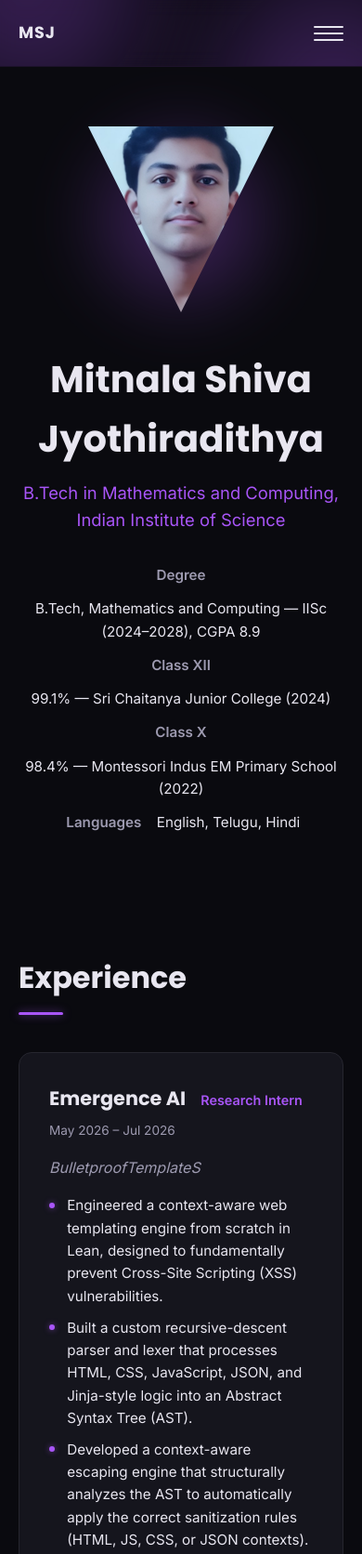
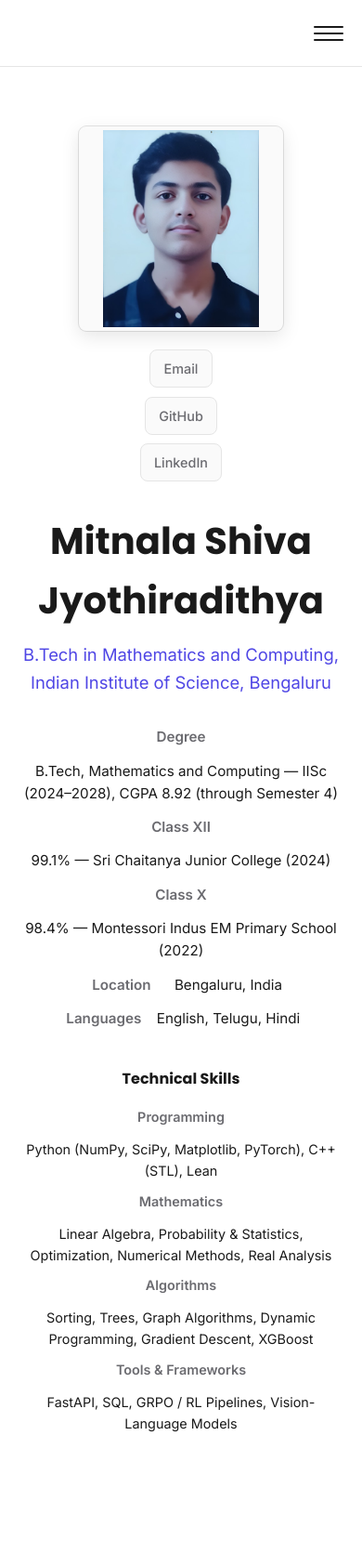
Before and after one commit to msja1729/Adithya, a plain HTML site: page index.html in a window 390 px wide. Shown: the top 1672 px of the page at 93% size. Drawn offline with Linux system fonts and the light colour scheme.

Commit message:
Redesign to light theme and update content from latest CV
Switch from dark/purple-glow theme to a white, flat, minimal light
theme per the approved SPEC. Move the profile photo to a square shape
in the top-left with social links underneath, remove the nav logo,
and fix photo cropping. Update Experience, Projects, Achievements,
and add a Technical Skills section using content from CV_Latest (3).pdf.

Co-Authored-By: Claude Sonnet 5 <noreply@anthropic.com>

```diff
--- a/css/style.css
+++ b/css/style.css
@@ -1,13 +1,14 @@
 :root {
-  --bg: #0a0a0f;
-  --surface: #15151d;
-  --surface-hover: #1c1c26;
-  --border: #26262f;
-  --text: #e8e6f0;
-  --text-muted: #9d9ab0;
-  --accent: #a855f7;
-  --accent-soft: rgba(168, 85, 247, 0.35);
-  --accent-glow: rgba(168, 85, 247, 0.55);
+  --bg: #ffffff;
+  --surface: #fafafa;
+  --surface-hover: #f3f3f5;
+  --border: #e5e5e5;
+  --text: #1a1a1a;
+  --text-muted: #6b6b70;
+  --accent: #4f46e5;
+  --accent-soft: rgba(79, 70, 229, 0.12);
+  --shadow: 0 1px 3px rgba(0, 0, 0, 0.08);
+  --shadow-hover: 0 6px 20px rgba(0, 0, 0, 0.1);
   --nav-height: 4.5rem;
 }
 
@@ -51,55 +52,20 @@ ul {
   top: 0;
   z-index: 100;
   height: var(--nav-height);
-  background: rgba(10, 10, 15, 0.55);
+  background: rgba(255, 255, 255, 0.85);
   backdrop-filter: blur(10px);
   -webkit-backdrop-filter: blur(10px);
-  border-bottom: 1px solid rgba(168, 85, 247, 0.12);
-  overflow: hidden;
-}
-
-.navbar::before,
-.navbar::after {
-  content: "";
-  position: absolute;
-  width: 260px;
-  height: 260px;
-  border-radius: 50%;
-  filter: blur(60px);
-  pointer-events: none;
-  opacity: 0.5;
-}
-
-.navbar::before {
-  top: -140px;
-  left: -100px;
-  background: var(--accent-glow);
-}
-
-.navbar::after {
-  bottom: -160px;
-  right: -100px;
-  background: var(--accent-glow);
+  border-bottom: 1px solid var(--border);
 }
 
 .navbar-inner {
-  position: relative;
-  z-index: 1;
   max-width: 1200px;
   height: 100%;
   margin: 0 auto;
   padding: 0 1.5rem;
   display: flex;
   align-items: center;
-  justify-content: space-between;
-}
-
-.nav-logo {
-  font-family: 'Poppins', sans-serif;
-  font-weight: 700;
-  font-size: 1.1rem;
-  letter-spacing: 0.05em;
-  color: var(--text);
+  justify-content: center;
 }
 
 .nav-links {
@@ -124,7 +90,6 @@ ul {
   width: 100%;
   height: 2px;
   background: var(--accent);
-  box-shadow: 0 0 8px var(--accent-glow);
   transform: scaleX(0);
   transform-origin: left;
   transition: transform 0.25s ease;
@@ -145,15 +110,15 @@ ul {
   font-weight: 600;
   padding: 0.5rem 1.1rem;
   border-radius: 999px;
-  border: 1px solid var(--accent-soft);
-  color: var(--text);
-  background: rgba(168, 85, 247, 0.08);
-  transition: box-shadow 0.25s ease, background 0.25s ease;
+  border: 1px solid var(--accent);
+  color: var(--accent);
+  background: transparent;
+  transition: box-shadow 0.25s ease, background 0.25s ease, color 0.25s ease;
 }
 
 .nav-resume:hover {
-  background: rgba(168, 85, 247, 0.18);
-  box-shadow: 0 0 16px var(--accent-soft);
+  background: var(--accent);
+  color: #ffffff;
 }
 
 .nav-toggle {
@@ -213,44 +178,59 @@ ul {
   margin-top: 0.75rem;
   background: var(--accent);
   border-radius: 2px;
-  box-shadow: 0 0 10px var(--accent-glow);
 }
 
 /* ---------- Hero / About ---------- */
 
 .hero {
   display: flex;
-  align-items: center;
+  align-items: flex-start;
   gap: 4rem;
-  min-height: calc(100vh - var(--nav-height));
   padding-top: 4rem;
   padding-bottom: 4rem;
 }
 
-.hero-photo-wrap {
-  position: relative;
+.hero-photo-col {
   flex-shrink: 0;
-  width: 280px;
-  height: 280px;
-}
-
-.hero-photo-glow {
-  position: absolute;
-  inset: -30px;
-  background: radial-gradient(circle, var(--accent-glow) 0%, transparent 70%);
-  filter: blur(30px);
-  opacity: 0.7;
-  z-index: 0;
+  display: flex;
+  flex-direction: column;
+  align-items: flex-start;
+  gap: 1.25rem;
+  width: 220px;
 }
 
 .hero-photo {
-  position: relative;
-  z-index: 1;
+  width: 220px;
+  height: 220px;
+  border-radius: 8px;
+  object-fit: contain;
+  background: var(--surface);
+  border: 4px solid var(--surface);
+  box-shadow: var(--shadow-hover), 0 0 0 1px var(--border);
+}
+
+.social-links {
+  display: flex;
+  flex-direction: column;
+  gap: 0.6rem;
   width: 100%;
-  height: 100%;
-  object-fit: cover;
-  clip-path: polygon(0 0, 100% 0, 50% 100%);
-  filter: drop-shadow(0 0 24px var(--accent-soft));
+}
+
+.social-link {
+  font-size: 0.9rem;
+  font-weight: 500;
+  color: var(--text-muted);
+  padding: 0.5rem 0.9rem;
+  border: 1px solid var(--border);
+  border-radius: 8px;
+  background: var(--surface);
+  transition: color 0.2s ease, border-color 0.2s ease, background 0.2s ease;
+}
+
+.social-link:hover {
+  color: var(--accent);
+  border-color: var(--accent);
+  background: var(--accent-soft);
 }
 
 .hero-content {
@@ -293,6 +273,42 @@ ul {
   color: var(--text);
 }
 
+/* ---------- Skills ---------- */
+
+.skills {
+  margin-top: 2.5rem;
+}
+
+.skills-heading {
+  font-size: 1rem;
+  font-weight: 700;
+  color: var(--text);
+  margin-bottom: 1rem;
+}
+
+.skills-list {
+  display: flex;
+  flex-direction: column;
+  gap: 0.6rem;
+}
+
+.skills-list li {
+  display: flex;
+  gap: 0.75rem;
+  font-size: 0.9rem;
+  flex-wrap: wrap;
+}
+
+.skill-label {
+  min-width: 130px;
+  color: var(--text-muted);
+  font-weight: 600;
+}
+
+.skill-value {
+  color: var(--text);
+}
+
 /* ---------- Cards (Experience / Projects) ---------- */
 
 .card {
@@ -300,13 +316,17 @@ ul {
   border: 1px solid var(--border);
   border-radius: 14px;
   padding: 2rem;
-  transition: box-shadow 0.3s ease, border-color 0.3s ease, background 0.3s ease;
+  box-shadow: var(--shadow);
+  transition: box-shadow 0.25s ease, border-color 0.25s ease;
+}
+
+.card + .card {
+  margin-top: 1.5rem;
 }
 
 .card:hover {
-  border-color: var(--accent-soft);
-  background: var(--surface-hover);
-  box-shadow: 0 0 30px -8px var(--accent-soft);
+  border-color: var(--accent);
+  box-shadow: var(--shadow-hover);
 }
 
 .card-header {
@@ -362,7 +382,6 @@ ul {
   height: 6px;
   border-radius: 50%;
   background: var(--accent);
-  box-shadow: 0 0 6px var(--accent-glow);
 }
 
 /* ---------- Achievements ---------- */
@@ -380,6 +399,7 @@ ul {
   border: 1px solid var(--border);
   border-radius: 10px;
   font-size: 0.95rem;
+  box-shadow: var(--shadow);
 }
 
 .achievement-list li::before {
@@ -392,7 +412,12 @@ ul {
   height: 6px;
   border-radius: 50%;
   background: var(--accent);
-  box-shadow: 0 0 6px var(--accent-glow);
+}
+
+.subsection-title {
+  font-size: 1.2rem;
+  color: var(--text);
+  margin: 3rem 0 1.5rem;
 }
 
 /* ---------- Personal Interests (placeholder) ---------- */
@@ -407,19 +432,10 @@ ul {
 .footer {
   display: flex;
   justify-content: center;
-  gap: 2rem;
   padding: 3rem 1.5rem 4rem;
   border-top: 1px solid var(--border);
-}
-
-.footer-link {
   color: var(--text-muted);
-  font-size: 0.9rem;
-  transition: color 0.2s ease;
-}
-
-.footer-link:hover {
-  color: var(--accent);
+  font-size: 0.85rem;
 }
 
 /* ---------- Responsive ---------- */
@@ -427,6 +443,7 @@ ul {
 @media (max-width: 768px) {
   .navbar-inner {
     padding: 0 1.25rem;
+    justify-content: flex-end;
   }
 
   .nav-toggle {
@@ -442,8 +459,8 @@ ul {
     align-items: flex-start;
     gap: 1.25rem;
     padding: 1.5rem;
-    background: rgba(10, 10, 15, 0.97);
-    border-bottom: 1px solid rgba(168, 85, 247, 0.15);
+    background: rgba(255, 255, 255, 0.98);
+    border-bottom: 1px solid var(--border);
     transform: translateY(-8px);
     opacity: 0;
     visibility: hidden;
@@ -464,17 +481,23 @@ ul {
 
   .hero {
     flex-direction: column;
+    align-items: center;
     text-align: center;
     padding-top: 3rem;
-    gap: 2.5rem;
+    gap: 2rem;
   }
 
-  .hero-photo-wrap {
-    width: 200px;
-    height: 200px;
+  .hero-photo-col {
+    align-items: center;
+    width: 100%;
   }
 
-  .hero-facts li {
+  .social-links {
+    align-items: center;
+  }
+
+  .hero-facts li,
+  .skills-list li {
     justify-content: center;
   }
 
--- a/index.html
+++ b/index.html
@@ -13,10 +13,8 @@
 
 <header class="navbar">
   <div class="navbar-inner">
-    <a href="#about" class="nav-logo">MSJ</a>
-
     <nav class="nav-links" id="navLinks">
-      <a href="#about" class="nav-link">About</a>
+      <a href="#about" class="nav-link">About Me</a>
       <a href="#experience" class="nav-link">Experience</a>
       <a href="#projects" class="nav-link">Projects</a>
       <a href="#achievements" class="nav-link">Achievements</a>
@@ -35,26 +33,54 @@
 <main>
 
   <section id="about" class="section hero">
-    <div class="hero-photo-wrap">
-      <div class="hero-photo-glow"></div>
+    <div class="hero-photo-col">
       <img src="assets/profile-photo.png" alt="Mitnala Shiva Jyothiradithya" class="hero-photo">
+      <div class="social-links">
+        <a href="mailto:jyothiradit1@iisc.ac.in" class="social-link">Email</a>
+        <a href="https://github.com/msja1729" class="social-link" target="_blank" rel="noopener">GitHub</a>
+        <a href="#" class="social-link" data-placeholder="true">LinkedIn</a>
+      </div>
     </div>
 
     <div class="hero-content">
       <h1 class="hero-name">Mitnala Shiva Jyothiradithya</h1>
-      <p class="hero-title">B.Tech in Mathematics and Computing, Indian Institute of Science</p>
+      <p class="hero-title">B.Tech in Mathematics and Computing, Indian Institute of Science, Bengaluru</p>
 
       <ul class="hero-facts">
-        <li><span class="fact-label">Degree</span><span class="fact-value">B.Tech, Mathematics and Computing — IISc (2024–2028), CGPA 8.9</span></li>
+        <li><span class="fact-label">Degree</span><span class="fact-value">B.Tech, Mathematics and Computing — IISc (2024–2028), CGPA 8.92 (through Semester 4)</span></li>
         <li><span class="fact-label">Class XII</span><span class="fact-value">99.1% — Sri Chaitanya Junior College (2024)</span></li>
         <li><span class="fact-label">Class X</span><span class="fact-value">98.4% — Montessori Indus EM Primary School (2022)</span></li>
+        <li><span class="fact-label">Location</span><span class="fact-value">Bengaluru, India</span></li>
         <li><span class="fact-label">Languages</span><span class="fact-value">English, Telugu, Hindi</span></li>
       </ul>
+
+      <div class="skills">
+        <h2 class="skills-heading">Technical Skills</h2>
+        <ul class="skills-list">
+          <li><span class="skill-label">Programming</span><span class="skill-value">Python (NumPy, SciPy, Matplotlib, PyTorch), C++ (STL), Lean</span></li>
+          <li><span class="skill-label">Mathematics</span><span class="skill-value">Linear Algebra, Probability &amp; Statistics, Optimization, Numerical Methods, Real Analysis</span></li>
+          <li><span class="skill-label">Algorithms</span><span class="skill-value">Sorting, Trees, Graph Algorithms, Dynamic Programming, Gradient Descent, XGBoost</span></li>
+          <li><span class="skill-label">Tools &amp; Frameworks</span><span class="skill-value">FastAPI, SQL, GRPO / RL Pipelines, Vision-Language Models</span></li>
+        </ul>
+      </div>
     </div>
   </section>
 
   <section id="experience" class="section">
     <h2 class="section-title">Experience</h2>
+
+    <div class="card">
+      <div class="card-header">
+        <h3 class="card-title">FSID, Indian Institute of Science</h3>
+        <span class="card-role">Software Engineering Intern</span>
+        <span class="card-date">Nov 2025 – Dec 2025</span>
+      </div>
+      <ul class="card-list">
+        <li>Spearheaded the creation of <strong>Alumni Net</strong>, an integrated platform designed to foster academic and professional networking within ProblemNet.</li>
+        <li>Designed and implemented the end-to-end user flow allowing users to submit complex technical problem statements and immediately receive a curated list of matching alumni profiles.</li>
+        <li>Integrated the Alumni Net feature into the larger ProblemNet architecture, enhancing the platform's overall utility for academic problem-solving.</li>
+      </ul>
+    </div>
 
     <div class="card">
       <div class="card-header">
@@ -64,10 +90,10 @@
       </div>
       <p class="card-project-name">BulletproofTemplateS</p>
       <ul class="card-list">
-        <li>Engineered a context-aware web templating engine from scratch in Lean, designed to fundamentally prevent Cross-Site Scripting (XSS) vulnerabilities.</li>
-        <li>Built a custom recursive-descent parser and lexer that processes HTML, CSS, JavaScript, JSON, and Jinja-style logic into an Abstract Syntax Tree (AST).</li>
-        <li>Developed a context-aware escaping engine that structurally analyzes the AST to automatically apply the correct sanitization rules (HTML, JS, CSS, or JSON contexts).</li>
-        <li>Formally verified the engine with machine-checked proofs to provide mathematically rigorous guarantees of correctness, security, and stability across all possible inputs.</li>
+        <li>Architected BulletproofTemplateS, a context-aware web templating engine built from scratch in Lean, providing mathematically rigorous guarantees against Cross-Site Scripting (XSS) vulnerabilities.</li>
+        <li>Engineered and formally verified a custom recursive-descent parser and lexer that processes HTML, CSS, JavaScript, JSON, and Jinja-style logic into an Abstract Syntax Tree (AST).</li>
+        <li>Developed a context-aware escaping engine that structurally analyzes the AST to automatically apply correct sanitization rules across HTML, JS, CSS, and JSON contexts.</li>
+        <li>Verified overall correctness, security, and stability across all possible inputs using machine-checked proofs, guaranteeing safety and liveness properties across Web and LLM environments.</li>
       </ul>
     </div>
   </section>
@@ -77,14 +103,28 @@
 
     <div class="card">
       <div class="card-header">
-        <h3 class="card-title">Fine-Tuning of a Liquid Model</h3>
+        <h3 class="card-title">Fine-Tuning of a Liquid Foundation Model</h3>
         <span class="card-role">ML Researcher</span>
         <span class="card-date">May 2026 – Jun 2026</span>
       </div>
       <ul class="card-list">
-        <li><strong>Pipeline Engineering:</strong> Engineered a custom reinforcement learning pipeline, integrating a GRPO trainer with self-designed reward functions for logical correctness and strict format adherence.</li>
-        <li><strong>Model Enhancement:</strong> Applied this pipeline to fine-tune a Liquid Foundation Model, substantially improving its mathematical reasoning and problem-solving performance on the GSM8k benchmark.</li>
-        <li>Evaluated the model across standard industry benchmarks, demonstrating substantial improvements in mathematical reasoning and strict formatting.</li>
+        <li>Engineered a custom reinforcement learning pipeline, integrating a GRPO trainer with self-designed reward functions for logical correctness and strict format adherence.</li>
+        <li>Applied the pipeline to fine-tune a Liquid Foundation Model, substantially improving its mathematical reasoning and problem-solving performance on the GSM8k benchmark.</li>
+        <li>Evaluated the model across standard industry benchmarks, demonstrating measurable gains in mathematical reasoning and output formatting.</li>
+      </ul>
+    </div>
+
+    <div class="card">
+      <div class="card-header">
+        <h3 class="card-title">XAI and Gradient Boosted Tree Models</h3>
+        <span class="card-role">ML Researcher</span>
+        <span class="card-date">Mar 2026 – Apr 2026</span>
+      </div>
+      <ul class="card-list">
+        <li>Replicated foundational XGBoost benchmarks to validate core optimizations, including second-order Taylor approximations and sparsity-aware split finding across diverse predictive tasks.</li>
+        <li>Benchmarked exact greedy versus approximate methods on the HIGGS dataset (11M events) for competitive AUC, and analyzed Learning-to-Rank algorithms on MQ2008, confirming a 1% NDCG@10 improvement with 2x faster training.</li>
+        <li>Evaluated sparsity handling using the Adult dataset and a 10k subset of the Allstate dataset, demonstrating consistent precision and significant reductions in training time.</li>
+        <li>Analyzed Disk I/O versus compute trade-offs, measuring linear loading scalability (~1.6M rows/s) and profiling block compression overheads in RAM-heavy environments.</li>
       </ul>
     </div>
   </section>
@@ -96,8 +136,22 @@
       <li>Secured State 2nd Rank in the State Board Intermediate Examinations.</li>
       <li>Secured All India Rank (AIR) 1529 and EWS Rank 180 in JEE Main.</li>
       <li>Secured All India Rank (AIR) 1903 and EWS Rank 175 in JEE Advanced.</li>
+      <li>Awarded 2nd Place in the NPCI Hackathon conducted at the Indian Institute of Science (IISc).</li>
       <li>Current recipient of the KVB Scholarship Program (₹1,00,000/year), awarded by Karur Vysya Bank.</li>
     </ul>
+
+    <h3 class="subsection-title">Talks &amp; Presentations</h3>
+    <div class="card">
+      <div class="card-header">
+        <h3 class="card-title">PageRank Algorithm and the Ergodic Theorem</h3>
+        <span class="card-role">Technical Talk, Indian Institute of Science</span>
+      </div>
+      <ul class="card-list">
+        <li>Delivered a technical presentation on the PageRank algorithm formulated as a Markov chain.</li>
+        <li>Explained the role of stochastic matrices, stationary distributions, and eigenvectors in ranking.</li>
+        <li>Discussed convergence guarantees using the ergodic theorem and irreducibility assumptions, and analyzed the effect of the damping factor on convergence speed and ranking stability.</li>
+      </ul>
+    </div>
   </section>
 
   <section id="interests" class="section">
@@ -107,11 +161,8 @@
 
 </main>
 
-<!-- Footer links are placeholders — update with real profile URLs later. -->
 <footer class="footer">
-  <a href="mailto:jyothiradithyams1729@gmail.com" class="footer-link" data-placeholder="false">Email</a>
-  <a href="#" class="footer-link" data-placeholder="true">LinkedIn</a>
-  <a href="#" class="footer-link" data-placeholder="true">GitHub</a>
+  <span>&copy; 2026 Mitnala Shiva Jyothiradithya</span>
 </footer>
 
 <script src="js/main.js" defer></script>
```
Also changed, not shown: 5 other files.
